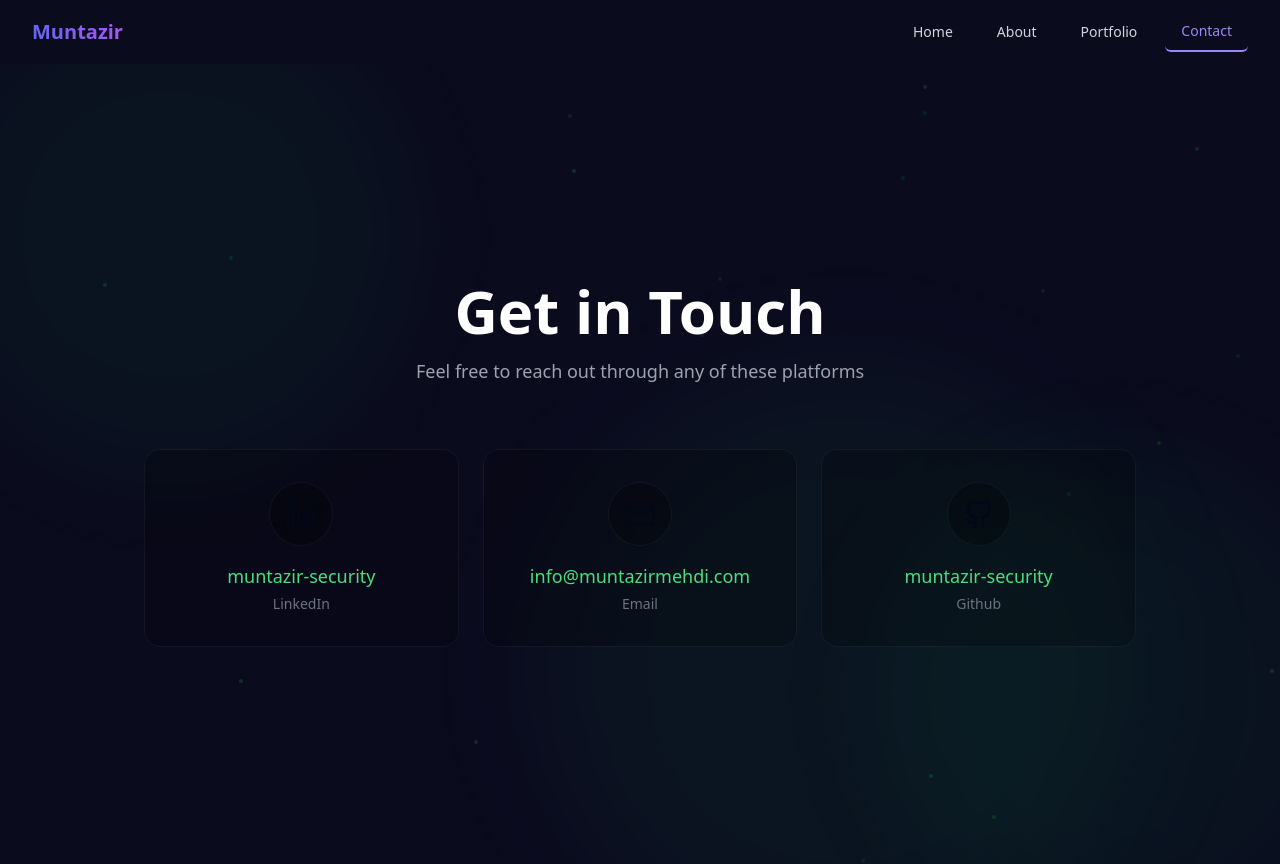
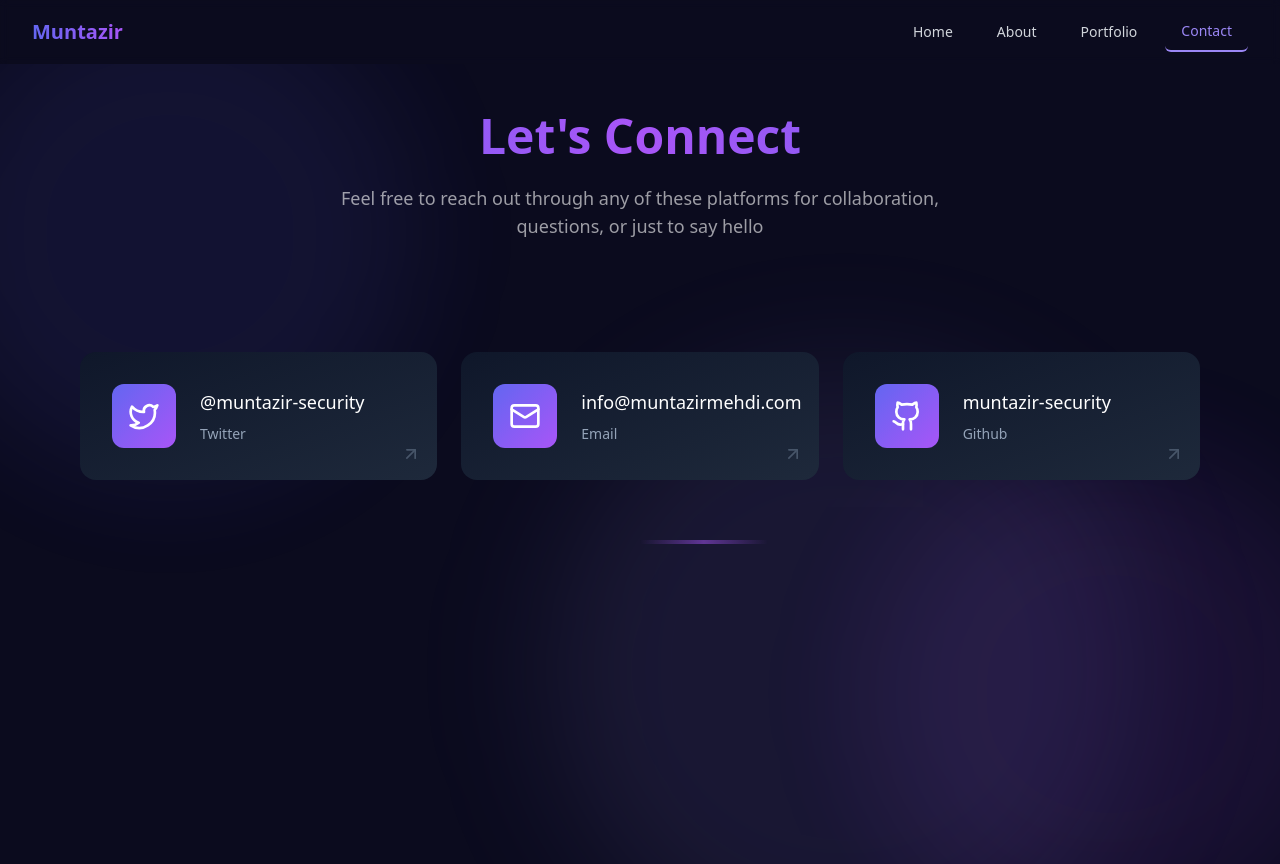
Before and after one commit to Muntazir-security/Website, a React (Vite) app: page /contact in a window 1280 px wide. Built offline with nearby package versions, Linux system fonts and the light colour scheme.

Commit message:
Reverted to edit 2967cdf6-5dcf-40cf-8ed9-6771e489c65c: "Redesign contact page layout
Improved the layout of the contact page to reduce excess space and enhance visual appeal, while keeping the existing functionality intact. No form message was added as per the request.
[skip gpt_engineer]"

```diff
--- a/src/components/contact/SocialLinks.tsx
+++ b/src/components/contact/SocialLinks.tsx
@@ -1,5 +1,5 @@
 import React from "react";
-import { Github, Mail, Linkedin } from "lucide-react";
+import { Github, Mail, Twitter } from "lucide-react";
 import { cn } from "@/lib/utils";
 
 interface SocialLinkProps {
@@ -17,59 +17,83 @@ const SocialLink = ({ icon, label, value, href, delay }: SocialLinkProps) => (
     rel="noopener noreferrer"
     className={cn(
       "group relative block overflow-hidden rounded-2xl",
-      "bg-black/20 backdrop-blur-sm border border-white/5",
-      "transition-all duration-500 hover:scale-[1.02] hover:border-green-500/20"
+      "bg-gradient-to-br from-slate-900 to-slate-800",
+      "transition-all duration-500 hover:scale-[1.02]"
     )}
     data-aos="fade-up"
     data-aos-delay={delay}
   >
-    <div className="relative p-8">
-      {/* Icon container */}
-      <div className="flex flex-col items-center gap-4 text-center">
+    {/* Glass overlay */}
+    <div className="absolute inset-0 bg-white/5 backdrop-blur-sm opacity-0 transition-opacity duration-500 group-hover:opacity-100" />
+
+    {/* Content */}
+    <div className="relative z-10 p-8">
+      <div className="flex items-center gap-6">
+        {/* Icon container with gradient background */}
         <div className={cn(
-          "relative flex h-16 w-16 items-center justify-center rounded-full",
-          "bg-black/30 border border-white/5",
-          "transition-all duration-500 group-hover:border-green-500/20",
-          "group-hover:text-green-400"
+          "relative flex h-16 w-16 shrink-0 items-center justify-center rounded-xl",
+          "bg-gradient-to-br from-[#6366f1] to-[#a855f7]",
+          "transition-all duration-500 group-hover:shadow-lg group-hover:shadow-purple-500/25"
         )}>
-          {React.cloneElement(icon as React.ReactElement, {
-            className: "w-8 h-8 transition-colors duration-500"
-          })}
-          <div className="absolute inset-0 rounded-full bg-green-500/5 blur-xl opacity-0 transition-opacity duration-500 group-hover:opacity-100" />
+          {icon}
+          {/* Glow effect */}
+          <div className="absolute inset-0 rounded-xl bg-purple-500/20 blur opacity-0 transition-opacity duration-500 group-hover:opacity-100" />
         </div>
 
-        {/* Text content */}
-        <div className="space-y-1">
-          <p className="text-lg font-medium text-green-400 transition-colors duration-500">
+        {/* Text content with hover animations */}
+        <div className="space-y-2">
+          <p className="text-lg font-medium text-white group-hover:text-purple-200 transition-colors">
             {value}
           </p>
-          <p className="text-sm text-gray-500 group-hover:text-gray-400 transition-colors">
+          <p className="text-sm text-slate-400 group-hover:text-slate-300 transition-colors">
             {label}
           </p>
         </div>
       </div>
+
+      {/* Interactive element indicator */}
+      <div className="absolute bottom-4 right-4 text-slate-600 group-hover:text-purple-400 transition-colors">
+        <svg
+          xmlns="http://www.w3.org/2000/svg"
+          width="20"
+          height="20"
+          viewBox="0 0 24 24"
+          fill="none"
+          stroke="currentColor"
+          strokeWidth="2"
+          strokeLinecap="round"
+          strokeLinejoin="round"
+          className="transform transition-transform duration-500 group-hover:translate-x-1 group-hover:-translate-y-1"
+        >
+          <path d="M7 17L17 7" />
+          <path d="M7 7h10v10" />
+        </svg>
+      </div>
     </div>
+
+    {/* Background gradient effect */}
+    <div className="absolute inset-0 bg-gradient-to-br from-purple-500/10 to-indigo-500/10 opacity-0 blur-xl transition-opacity duration-500 group-hover:opacity-100" />
   </a>
 );
 
 const SocialLinks = () => {
   const links = [
     {
-      icon: <Linkedin />,
-      label: "LinkedIn",
-      value: "muntazir-security",
-      href: "https://linkedin.com/in/muntazir-security",
+      icon: <Twitter className="w-8 h-8 text-white" />,
+      label: "Twitter",
+      value: "@muntazir-security",
+      href: "https://twitter.com/muntazir-security",
       delay: "100"
     },
     {
-      icon: <Mail />,
+      icon: <Mail className="w-8 h-8 text-white" />,
       label: "Email",
       value: "info@muntazirmehdi.com",
       href: "mailto:info@muntazirmehdi.com",
       delay: "200"
     },
     {
-      icon: <Github />,
+      icon: <Github className="w-8 h-8 text-white" />,
       label: "Github",
       value: "muntazir-security",
       href: "https://github.com/muntazir-security",
@@ -78,10 +102,12 @@ const SocialLinks = () => {
   ];
 
   return (
-    <div className="grid grid-cols-1 md:grid-cols-3 gap-6 max-w-5xl mx-auto px-4">
-      {links.map((link) => (
-        <SocialLink key={link.label} {...link} />
-      ))}
+    <div className="relative px-4 py-12">
+      <div className="grid grid-cols-1 gap-6 md:grid-cols-3 max-w-7xl mx-auto">
+        {links.map((link) => (
+          <SocialLink key={link.label} {...link} />
+        ))}
+      </div>
     </div>
   );
 };
--- a/src/components/shared/PageBackground.tsx
+++ b/src/components/shared/PageBackground.tsx
@@ -7,13 +7,13 @@ interface PageBackgroundProps {
 
 const PageBackground = ({ children, className = "" }: PageBackgroundProps) => {
   return (
-    <div className={`min-h-screen bg-[#0B0B1E] relative overflow-hidden ${className}`}>
+    <div className={`min-h-screen bg-[#0B0B1E] py-12 px-4 sm:px-6 lg:px-8 relative overflow-hidden ${className}`}>
       {/* Animated background elements */}
       <div className="absolute inset-0 overflow-hidden">
         {/* Animated gradient orbs */}
-        <div className="absolute -top-20 -left-20 w-[500px] h-[500px] bg-green-500/5 rounded-full blur-3xl animate-pulse-slow" />
-        <div className="absolute -bottom-20 -right-20 w-[500px] h-[500px] bg-green-500/5 rounded-full blur-3xl animate-pulse-slow" />
-        <div className="absolute top-1/2 left-1/2 -translate-x-1/2 -translate-y-1/2 w-[600px] h-[600px] bg-green-500/5 rounded-full blur-3xl animate-spin-slower" />
+        <div className="absolute -top-20 -left-20 w-[500px] h-[500px] bg-[#6366f1]/10 rounded-full blur-3xl animate-pulse-slow" />
+        <div className="absolute -bottom-20 -right-20 w-[500px] h-[500px] bg-[#a855f7]/10 rounded-full blur-3xl animate-pulse-slow" />
+        <div className="absolute top-1/2 left-1/2 -translate-x-1/2 -translate-y-1/2 w-[600px] h-[600px] bg-[#9b87f5]/10 rounded-full blur-3xl animate-spin-slower" />
       </div>
       {children}
     </div>
--- a/src/pages/Contact.tsx
+++ b/src/pages/Contact.tsx
@@ -14,39 +14,31 @@ const ContactPage = () => {
 
   return (
     <PageBackground>
-      <div className="flex flex-col items-center justify-center min-h-screen max-w-7xl mx-auto px-4">
+      <div className="relative max-w-6xl mx-auto">
         {/* Page title with gradient text */}
         <div
-          className="text-center mb-16"
+          className="text-center mb-12"
           data-aos="fade-down"
         >
-          <h1 className="text-5xl md:text-6xl font-bold text-white mb-4">
-            Get in Touch
+          <h1 className="text-4xl md:text-5xl font-bold bg-gradient-to-r from-[#6366f1] via-[#a855f7] to-[#6366f1] bg-clip-text text-transparent pb-2">
+            Let's Connect
           </h1>
-          <p className="text-lg text-gray-400">
-            Feel free to reach out through any of these platforms
+          <p className="mt-4 text-lg text-white/60 max-w-2xl mx-auto">
+            Feel free to reach out through any of these platforms for collaboration, questions, or just to say hello
           </p>
         </div>
 
-        {/* Social links */}
-        <div className="w-full">
+        {/* Social links with reduced vertical padding */}
+        <div className="py-4">
           <SocialLinks />
         </div>
 
-        {/* Animated stars background */}
-        <div className="absolute inset-0 overflow-hidden pointer-events-none">
-          {[...Array(20)].map((_, i) => (
-            <div
-              key={i}
-              className="absolute w-1 h-1 bg-green-500/20 rounded-full animate-pulse-slow"
-              style={{
-                top: `${Math.random() * 100}%`,
-                left: `${Math.random() * 100}%`,
-                animationDelay: `${Math.random() * 3}s`,
-              }}
-            />
-          ))}
-        </div>
+        {/* Bottom decorative element */}
+        <div
+          className="absolute bottom-0 left-1/2 -translate-x-1/2 w-32 h-1 bg-gradient-to-r from-transparent via-purple-500/50 to-transparent"
+          data-aos="fade-up"
+          data-aos-delay="400"
+        />
       </div>
     </PageBackground>
   );
```
